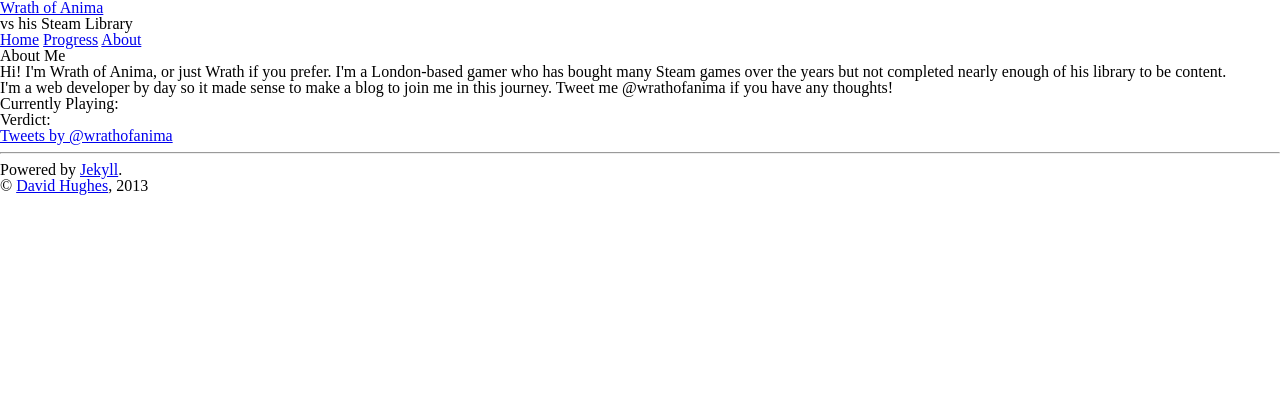
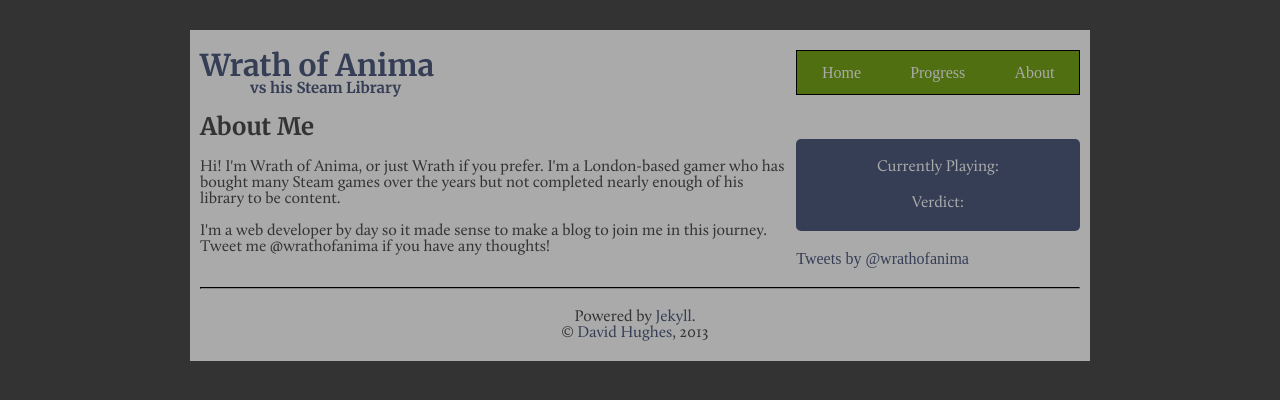
Before and after one commit to DavidHughes/wrathofanima, a Jekyll site: the page built from about/index.html, in a window 1280 px wide. Shown: the top 400 px of the page. Built offline with Jekyll 4.4.1, drawn with Linux system fonts in a browser that asks for light colours; nearby versions of some CDN libraries; library files that are not in the unit come from our copies; Markdown is read by kramdown in place of the engine named in the settings; comment, search, counter and statistics services are not loaded.

Commit message:
Add baseurl

```diff
--- a/_config.yml
+++ b/_config.yml
@@ -1,3 +1,4 @@
 name: Wrath of Anima
 markdown: redcarpet
 pygments: true
+baseurl: /wrathofanima
--- a/_layouts/default.html
+++ b/_layouts/default.html
@@ -31,9 +31,9 @@
          * © 2013 MyFonts Inc
         */
         -->
-        <link rel="stylesheet" type="text/css" href="css/fonts/MyFontsWebfontsKit.css">
-        <link rel="stylesheet" href="css/reset.css">
-        <link rel="stylesheet" href="css/main.css">
+        <link rel="stylesheet" type="text/css" href="{{ site.baseurl }}/css/fonts/MyFontsWebfontsKit.css">
+        <link rel="stylesheet" href="{{ site.baseurl }}/css/reset.css">
+        <link rel="stylesheet" href="{{ site.baseurl }}/css/main.css">
     </head>
     <body>
 
--- a/index.html
+++ b/index.html
@@ -7,9 +7,8 @@
   <ul class="posts">
     {% for post in site.posts %}
       <li class="post">
-        <h2 class="title"><a href="{{ post.url }}">{{ post.title }}</a></h2>
+        <h2 class="title"><a href="{{ site.baseurl }}{{ post.url }}">{{ post.title }}</a></h2>
         <p class="post__teaser">{{ post.content | strip_html | truncatewords: 80 }}</p>
-        <p class="post__link-to"
         <p class="meta">{{ post.date | date_to_string }}</p>
       </li>
     {% endfor %}
```
